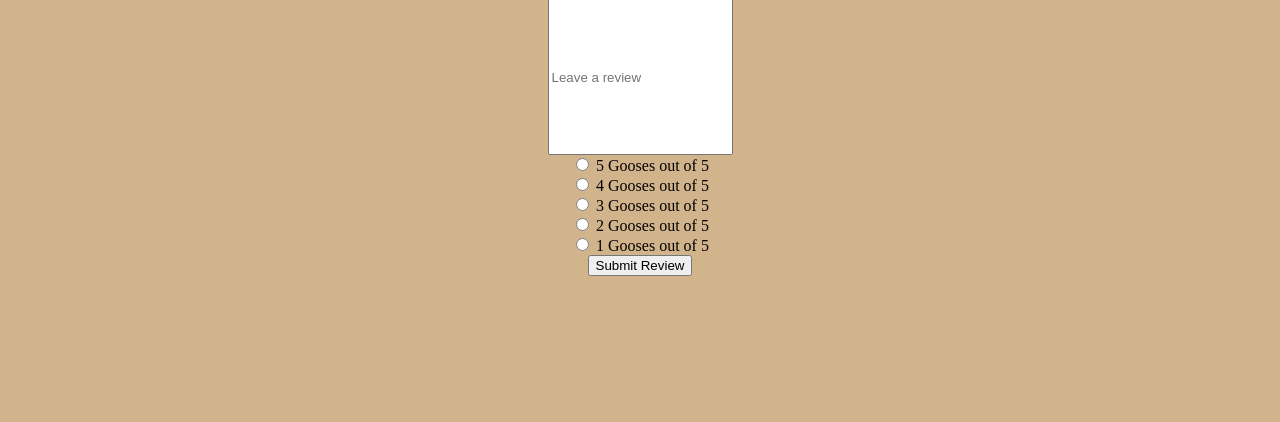
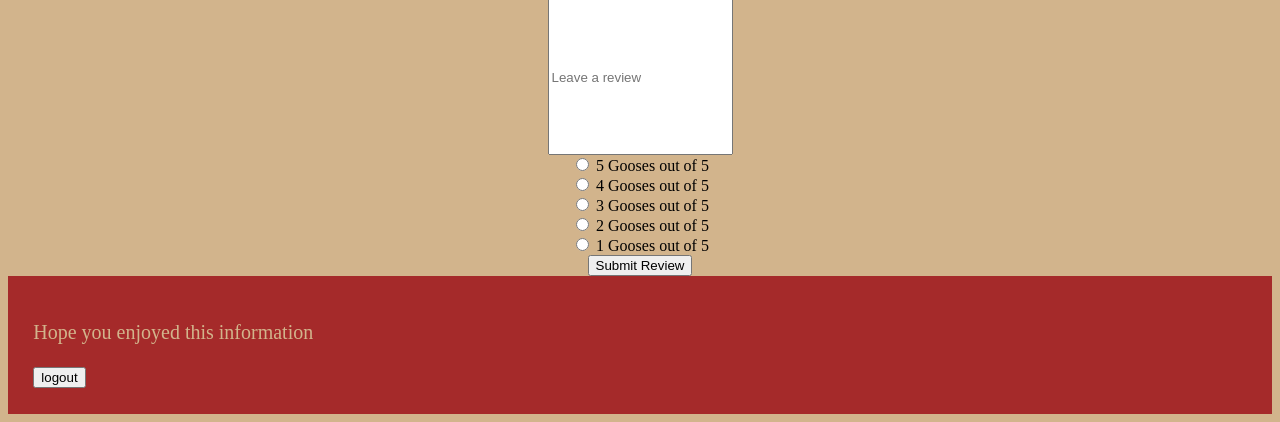
Before and after one commit to ReverendSymes/ENGO-651-Lab1-Symes, a Flask app: template templates/bookspage.html in a window 1280 px wide. Shown: the part 777-1199 px from the top of the page. Before the commit the page ends 1053 px from the top, so only its background shows below. Run offline with Flask 2, Linux system fonts and the light colour scheme; the template is opened without the code that fills it, so the values that code supplies are empty.

Commit message:
logout stuff

```diff
--- a/application.py
+++ b/application.py
@@ -71,7 +71,7 @@ def registration():
 def bookspage():
     global searchpick
     searchpick = request.form.get("searchpick")
-    searchpick = id[int(searchpick) - 1]
+    searchpick = id[int(searchpick)]
 
     res = requests.get("https://www.googleapis.com/books/v1/volumes", params={"q": searchpick})
     bookinfo = res.json()
@@ -89,6 +89,8 @@ def bookspage():
     averageRating = (bookinfo["volumeInfo"]["averageRating"])
     pics = bookinfo["volumeInfo"]["imageLinks"]["thumbnail"]
 
+    #reviewpeeps = db.execute(f"SELECT review FROM gbreviews WHERE (bookid = {searchpick})").fetchall()
+
     return render_template("bookspage.html",title = title, authors = authors, publishedDate = publishedDate,reviewCount = reviewCount,averageRating = averageRating,vibe=vibe,ISBN_10=ISBN_10,pics = pics)
 
 
@@ -105,7 +107,7 @@ def search():
     for i in range(0,len(ressy)-1):
         if str(ressy[i][0]) == str(username):
             for i in range(0,len(ressy2)-1):
-                if str(ressy2[i][0]) == str(username):
+                if str(ressy2[i][0]) == str(password):
                     oktogo = "True"
     if oktogo == "True":
         message = "log in success"
@@ -155,16 +157,27 @@ def api(isbn):
 def reviewsubmitted():
     reviewtext = request.form.get("reviewtext")
     goosenumber = request.form.get("goosenumber")
+    global searchpick
+
     bookid = searchpick
+    global username
     #username = username
-    db.execute("INSERT INTO gbreviews (bookid, review, username,rating) VALUES (:bookid,:reviewtext,:username,:goosenumber)", {"bookid": bookid, "reviewtext": reviewtext, "username" : username,"goosenumber": goosenumber})
-    db.commit()
-    return render_template("success.html")
+    reviewpeeps = db.execute("SELECT username FROM gbreviews").fetchall()
+    postit = 1
+    for i in range(0,len(reviewpeeps)):
+        if reviewpeeps[i][0] == username:
+            postit = 2
+            message = "you have already reviewed this book"
+    if postit == 1:
+        db.execute("INSERT INTO gbreviews (bookid, review, username,rating) VALUES (:bookid,:reviewtext,:username,:goosenumber)", {"bookid": bookid, "reviewtext": reviewtext, "username" : username,"goosenumber": goosenumber})
+        db.commit()
+        message = "review submitted"
+    return render_template("success.html",message = message)
 
-@app.route("/logout", methods = ["POST"])
+@app.route("/logout", methods = ["POST", "GET"])
 def logout():
     global username
     global message
     username = None
     message = "Logged out"
-    return render_template("index.html",message == message)
+    return render_template("index.html",message = message)
--- a/templates/bookspage.html
+++ b/templates/bookspage.html
@@ -12,6 +12,16 @@ body {
   font-size: 20px;
   background: brown;
 }
+
+.footer {
+  padding: 2%;
+  text-align: left;
+  color: tan;
+  font-size: 20px;
+  background: brown;
+}
+
+
 </style>
 <title>BookPage</title>
 </head>
@@ -47,5 +57,10 @@ body {
   </form>
 
 
-
 </body>
+<div class="footer">
+  <p>Hope you enjoyed this information</p>
+  <form action="{{ url_for('logout') }}">
+    <button>logout</button>
+</form>
+</div>
--- a/templates/success.html
+++ b/templates/success.html
@@ -20,6 +20,7 @@ body {
   <p>Successfully submitted review</p>
 </div>
 <br>
+{{message}}
 <br>
 <form action="{{ url_for('search') }}">
   <input type="submit" value="Back to Search" />
```
